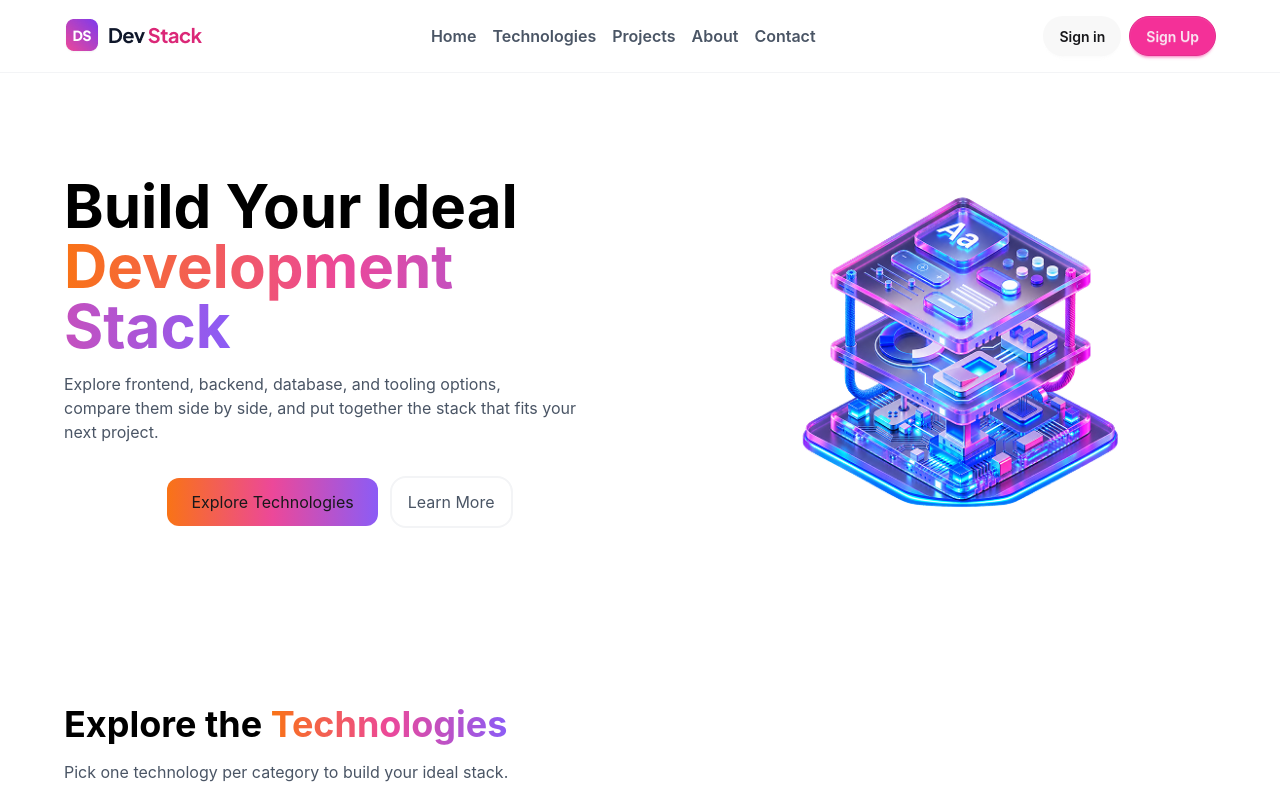
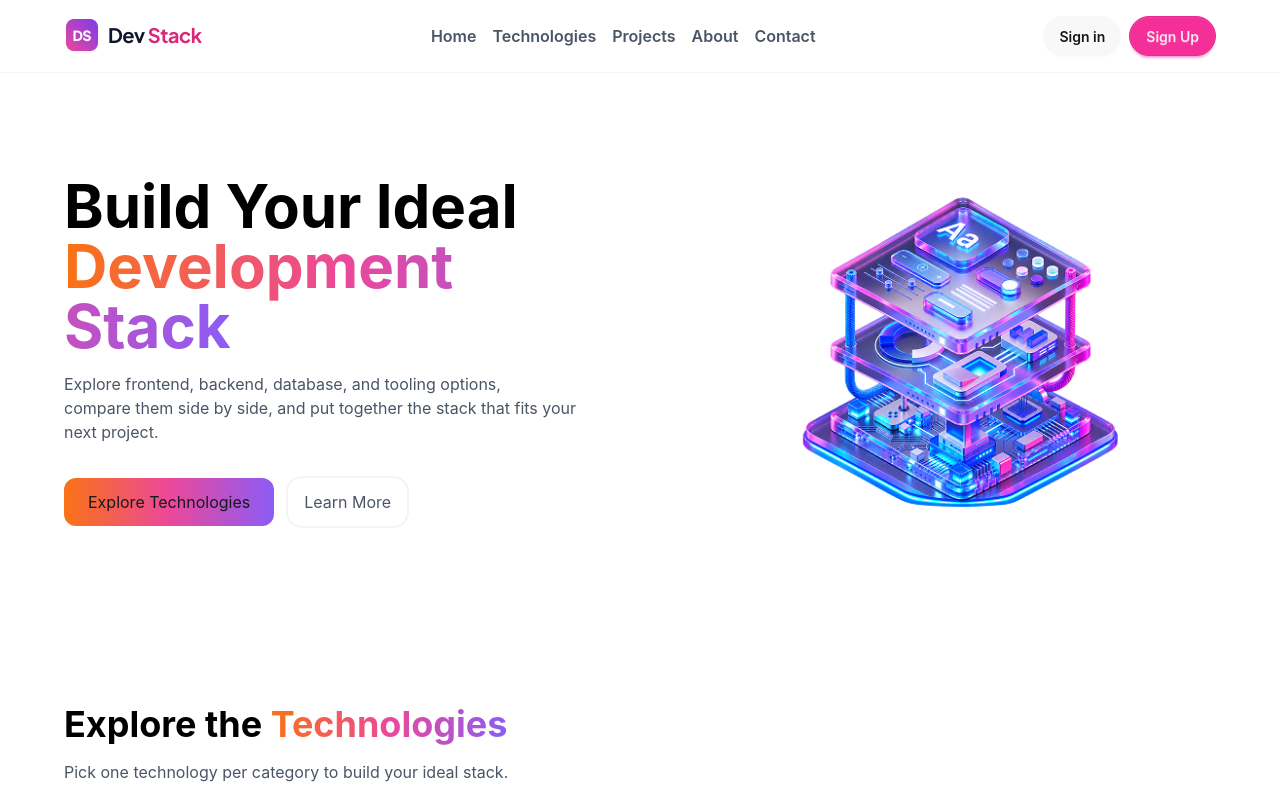
Before and after one commit to Samiha-26/DevStack, a React (Vite) app: page / in a window 1280 px wide. Shown: the top 800 px of the page. Built offline with nearby package versions, Linux system fonts and the light colour scheme.

Commit message:
fixed the alignment issues

```diff
--- a/index.html
+++ b/index.html
@@ -1,5 +1,5 @@
 <!doctype html>
-<html lang="en">
+<html lang="en" data-theme="light">
   <head>
     <meta charset="UTF-8" />
     <link rel="icon" type="image/svg+xml" href="/favicon.svg" />
--- a/src/components/Banner.tsx
+++ b/src/components/Banner.tsx
@@ -10,7 +10,7 @@ const Banner = () => {
           Explore frontend, backend, database, and tooling options, <br/> compare them
           side by side, and put together the stack that fits your <br/> next project.
         </p>
-        <div className="mt-8 flex w-full items-center justify-center gap-3">
+        <div className="mt-8 flex w-full items-center justify-center md:justify-start gap-3">
           <button className="px-6 py-3 rounded-xl color-gradient-bg">
             Explore Technologies
           </button>
--- a/src/index.css
+++ b/src/index.css
@@ -2,12 +2,7 @@
 @plugin "daisyui";
 
 :root {
-  --color-gradient: linear-gradient(
-    90deg,
-    #f97316 0%,
-    #ec4899 50%,
-    #8b5cf6 100%
-  );
+ --color-gradient: linear-gradient(90deg, #f97316, #ec4899, #8b5cf6);
 }
 
 .color-gradient-bg {
```
